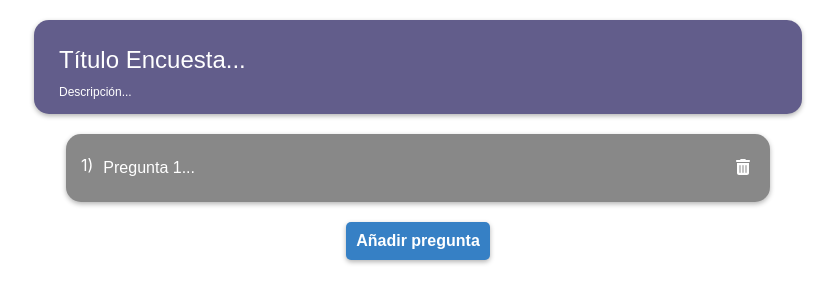
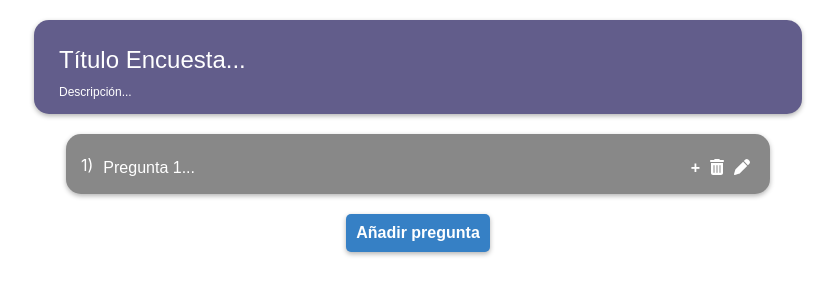
Before and after one commit to nicolasaraya/is2-client, a React (Create React App) app: page / in a window 1280 px wide. Both pictures are taken after a click on the button "Añadir pregunta". Shown: the top 302 px of the page, without its empty margins (222-1057 px from the left). Built offline with nearby package versions, Linux system fonts and the light colour scheme.

Commit message:
Adicion de alternativas

```diff
--- a/package.json
+++ b/package.json
@@ -9,6 +9,7 @@
     "@testing-library/jest-dom": "^5.16.4",
     "@testing-library/react": "^13.1.1",
     "@testing-library/user-event": "^13.5.0",
+    "fortawesome": "^0.0.1-security",
     "react": "^18.0.0",
     "react-dom": "^18.0.0",
     "react-scripts": "5.0.1",
--- /dev/null
+++ b/src/components/new_form/new-alter.js
@@ -0,0 +1,12 @@
+import { useEffect, useState } from "react";
+const   NewAlter = (props) => {
+    const {title, id, rmv, index} = {...props};
+    return(
+        <div className="new-alter__container " id={id}>
+                <div className="new-alter__header">
+                    <input className="new-alter__title-input" placeholder={"Alternativa "+index}></input>
+                </div>
+            </div>
+    )
+}
+export default NewAlter;
--- a/src/components/new_form/new-pregunta.js
+++ b/src/components/new_form/new-pregunta.js
@@ -1,16 +1,31 @@
 import { FontAwesomeIcon } from "@fortawesome/react-fontawesome";
-import { faPen, faTrashCan } from '@fortawesome/free-solid-svg-icons';
+import { faPen,faTrashCan } from '@fortawesome/free-solid-svg-icons';
 import { useEffect, useState } from "react";
+import NewAlter from "./new-alter";
 
 const   NewPregunta = (props) => {
 
     const {title, id, rmv, index} = {...props};
-
+    const[alterCounter, setAlterCounter] = useState(0);
+    const [alter, setAlter] = useState([]);
     const handleDelete= () => {
 
         rmv(id);
     }
-
+    const addAlter = () =>{
+        const aux=alterCounter+1;
+        const id= "new-alter-"+alterCounter;
+        const title= "Alter "+(alterCounter+1);
+        setAlterCounter(aux);
+        setAlter(
+            [
+                ...alter,
+                {
+                    title: title,
+                    id: id,
+                }
+            ]
+        )}
     const toggleActive = () =>{
         const preguntaActiva = document.getElementsByClassName('pregunta-activa');
         const estaPregunta = document.getElementById(id);
@@ -20,21 +35,32 @@ const   NewPregunta = (props) => {
             preguntaActiva[0].classList.remove("pregunta-activa");
             estaPregunta.classList.add("pregunta-activa");
         }
+
     }
 
     return(
-        <div className="new-pregunta__container " id={id} onClick={toggleActive}>
+        <div className="new-pregunta__container " id={id} >
             <div className="new-pregunta__header">
                 <p className="new-pregunta__title-index">{index})</p>
                 <input className="new-pregunta__title-input" placeholder={"Pregunta "+index+"..."}></input>
+                <button className="new-pregunta__add-alter-btn" onClick={addAlter} ><b>+</b></button>
                 <button className="new-pregunta__delete-btn" onClick={(e)=>{
                     e.stopPropagation();
                     handleDelete();
                 }}><FontAwesomeIcon icon={faTrashCan} /></button>
+                <button className="new-pregunta__delete-btn" onClick={toggleActive}><FontAwesomeIcon icon={faPen} /></button>
             </div>
+            <br></br>
             <div className="new-pregunta__options">
-
+            {
+                alter.map((val,index)=>{
+                    return(
+                        <NewAlter title={val.title} id={val.id} key={val.id} index={index+1}></NewAlter>
+                    );
+                })
+            }
             </div>
+            <br></br>
         </div>
     )
 
--- a/src/index.css
+++ b/src/index.css
@@ -86,13 +86,13 @@ input{
 .new-pregunta__container{
   background-color: #888;
   width: 55%;
-  min-width: 600px;
+  min-width: 500px;
+  max-height: 60px;
   margin: 0 auto 10px auto;
   border-radius: 15px;
   padding: 15px;
   color: white;
   box-shadow: 0 2px 5px rgba(0, 0, 0, .3);
-  cursor: pointer;
 }
 
 .new-pregunta__header{
@@ -124,5 +124,16 @@ input{
 .pregunta-activa{
   transition: all .2s ease;
   background-color: rgb(98, 93, 139);
-  height: 150px;
+  max-height: 700px;
 }
+
+.new-pregunta__add-alter-btn{
+  padding: 5px;
+  text-align: right;
+  border: none;
+  font-size: 16px;
+  border-radius: 5px;
+  background-color: transparent;
+  color: white;
+  cursor: pointer;
+}
```
Also changed, not shown: 1 other file (tests, documents, lock files or other folders).
